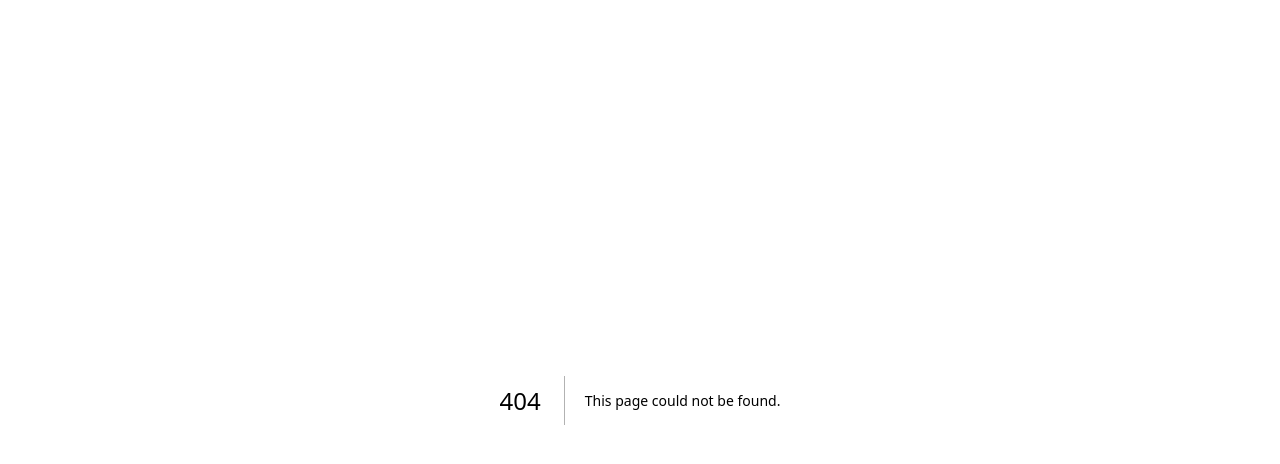
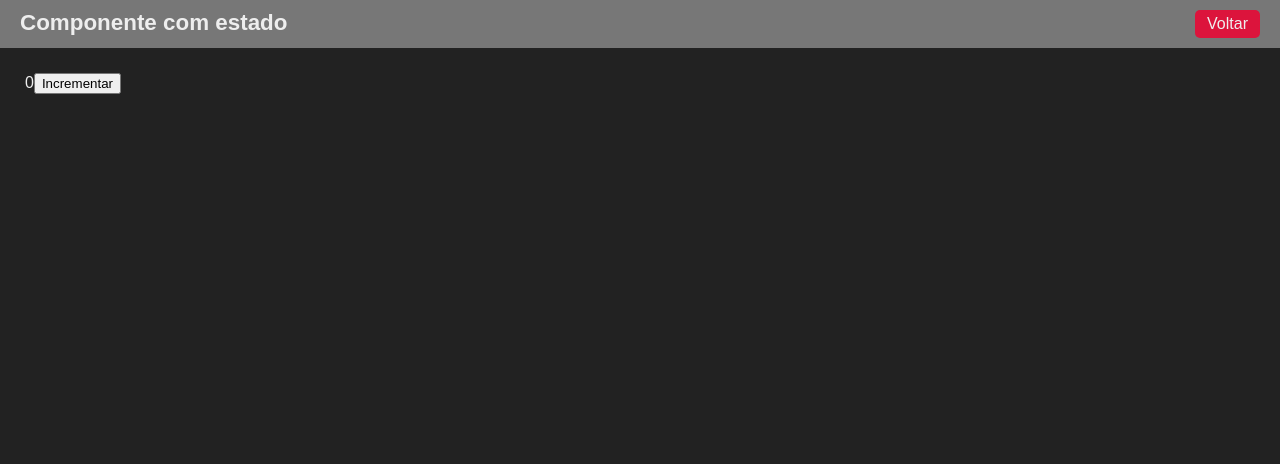
Before and after one commit to Marcelojr29/Aulao_Nextjs, a Next.js app: page /estado in a window 1280 px wide. Before the commit this address had no page. Shown: the top 464 px of the page. Built offline with nearby package versions, Linux system fonts and the light colour scheme.

Commit message:
Componente com estado

```diff
--- /dev/null
+++ b/src/pages/estado.jsx
@@ -0,0 +1,17 @@
+import Layout from "@/components/Layout";
+import { useState } from "react";
+
+export default function Estado() {
+    const [numero, setNumero] = useState(0)
+
+    function Incrementar() {
+        setNumero(numero + 1)
+    }
+
+    return (
+        <Layout titulo="Componente com estado">
+            <span>{numero}</span>
+            <button onClick={Incrementar}>Incrementar</button>
+        </Layout>
+    )
+}
--- a/src/pages/index.jsx
+++ b/src/pages/index.jsx
@@ -16,6 +16,7 @@ export default function Inicio() {
       <Navegador texto="JSX" destino="/jsx" cor="crimson" />
       <Navegador texto="Navegação #01" destino="/navegacao" cor="green" />
       <Navegador texto="Navegação #02" destino="/cliente/am-2/123" cor="blue" />
+      <Navegador texto="Componente com estado" destino="/estado" cor="pink" />
     </div>
   );
 }
```
